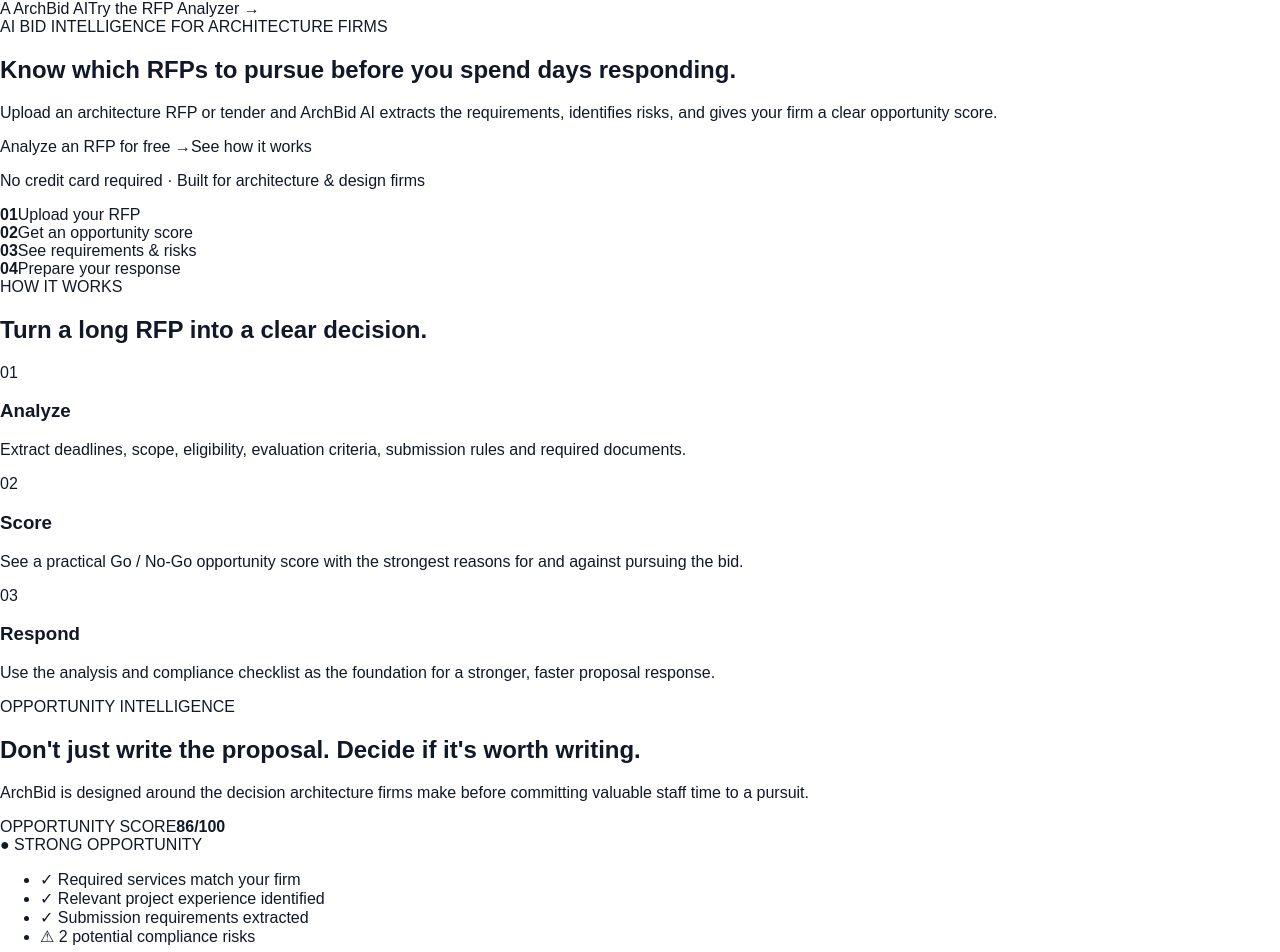
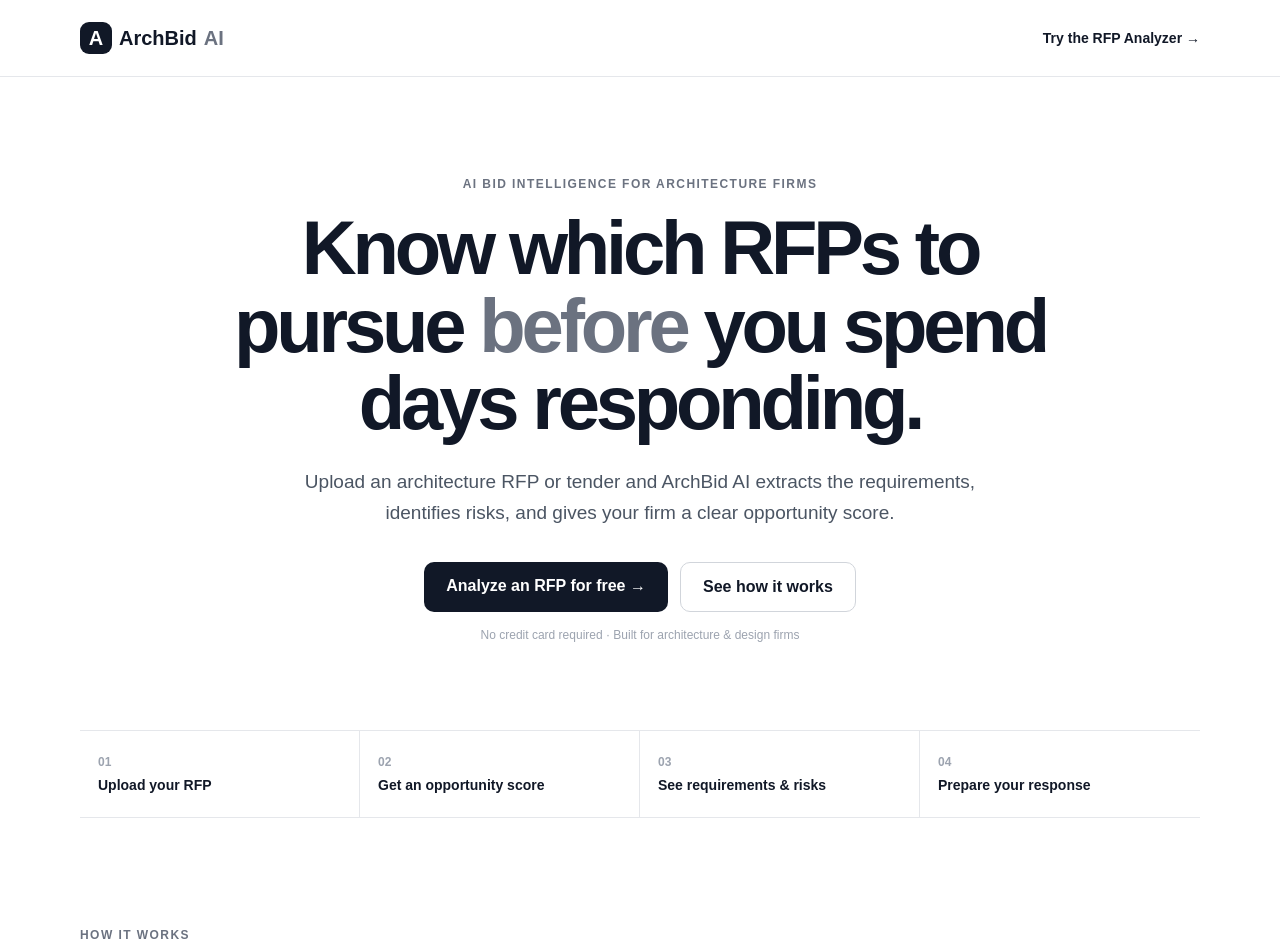
Before and after one commit to ultrarevisions-bit/archbid-ai, a Next.js app: page / in a window 1280 px wide. Shown: the top 952 px of the page. Built offline with nearby package versions, Linux system fonts and the light colour scheme.

Commit message:
Style ArchBid homepage

```diff
--- a/app/globals.css
+++ b/app/globals.css
@@ -1,5 +1,47 @@
 * { box-sizing: border-box; }
-html, body { margin: 0; padding: 0; }
+html, body { margin: 0; padding: 0; scroll-behavior: smooth; }
 body { font-family: Arial, Helvetica, sans-serif; color: #111827; background: #ffffff; }
 a { color: inherit; text-decoration: none; }
 button, input { font: inherit; }
+.container { width: min(1120px, calc(100% - 40px)); margin: 0 auto; }
+.home-nav { border-bottom: 1px solid #e5e7eb; background: rgba(255,255,255,.96); }
+.nav-inner { height: 76px; display:flex; align-items:center; justify-content:space-between; }
+.brand { font-weight:800; font-size:20px; display:flex; align-items:center; gap:7px; }
+.brand-mark { width:32px; height:32px; border-radius:9px; display:grid; place-items:center; background:#111827; color:#fff; font-weight:800; }
+.brand-ai { color:#6b7280; }
+.nav-cta { font-weight:700; font-size:14px; }
+.hero { padding:100px 0 76px; text-align:center; max-width:900px; }
+.eyebrow, .section-label { font-size:12px; font-weight:800; letter-spacing:.12em; color:#6b7280; }
+.hero h1 { font-size:clamp(44px,7vw,76px); line-height:1.02; letter-spacing:-.055em; margin:18px 0 24px; }
+.hero h1 span { color:#6b7280; }
+.hero-copy { max-width:700px; margin:0 auto; color:#4b5563; font-size:19px; line-height:1.65; }
+.hero-actions { display:flex; justify-content:center; gap:12px; margin-top:34px; flex-wrap:wrap; }
+.primary-button, .secondary-button { padding:15px 22px; border-radius:10px; font-weight:800; }
+.primary-button { background:#111827; color:#fff; }
+.secondary-button { border:1px solid #d1d5db; }
+.no-card { color:#9ca3af; font-size:12px; margin-top:16px; }
+.proof { border-top:1px solid #e5e7eb; border-bottom:1px solid #e5e7eb; display:grid; grid-template-columns:repeat(4,1fr); }
+.proof div { padding:24px 18px; border-right:1px solid #e5e7eb; display:flex; flex-direction:column; gap:8px; }
+.proof div:last-child { border-right:0; }
+.proof strong { font-size:12px; color:#9ca3af; }
+.proof span { font-weight:700; font-size:14px; }
+.how { padding:110px 0; }
+.how h2, .score-grid h2 { font-size:clamp(34px,5vw,52px); line-height:1.08; letter-spacing:-.04em; max-width:720px; margin:14px 0 44px; }
+.cards { display:grid; grid-template-columns:repeat(3,1fr); gap:18px; }
+.cards article { border:1px solid #e5e7eb; border-radius:16px; padding:30px; min-height:220px; }
+.cards article span { color:#9ca3af; font-weight:800; font-size:13px; }
+.cards h3 { font-size:24px; margin:28px 0 10px; }
+.cards p, .score-grid p { color:#6b7280; line-height:1.65; margin:0; }
+.score-section { background:#f3f4f6; padding:100px 0; }
+.score-grid { display:grid; grid-template-columns:1fr 430px; gap:70px; align-items:center; }
+.score-grid h2 { margin-bottom:20px; }
+.score-card { background:#fff; border:1px solid #e5e7eb; border-radius:18px; padding:28px; box-shadow:0 12px 40px rgba(17,24,39,.07); }
+.score-top { display:flex; justify-content:space-between; align-items:flex-end; border-bottom:1px solid #e5e7eb; padding-bottom:20px; }
+.score-top span { color:#6b7280; font-size:11px; font-weight:800; letter-spacing:.1em; }
+.score-top strong { font-size:38px; }
+.score-top strong span { font-size:15px; letter-spacing:0; }
+.score-status { font-size:12px; font-weight:800; margin:20px 0; }
+.score-card ul { list-style:none; padding:0; margin:0; line-height:2.2; font-size:14px; }
+footer { padding:30px 0; border-top:1px solid #e5e7eb; color:#9ca3af; font-size:12px; }
+footer .container { display:flex; justify-content:space-between; gap:20px; }
+@media (max-width: 760px) { .proof, .cards, .score-grid { grid-template-columns:1fr; } .proof div { border-right:0; border-bottom:1px solid #e5e7eb; } .proof div:last-child { border-bottom:0; } .score-grid { gap:35px; } .hero { padding-top:70px; } footer .container { flex-direction:column; } }
```
